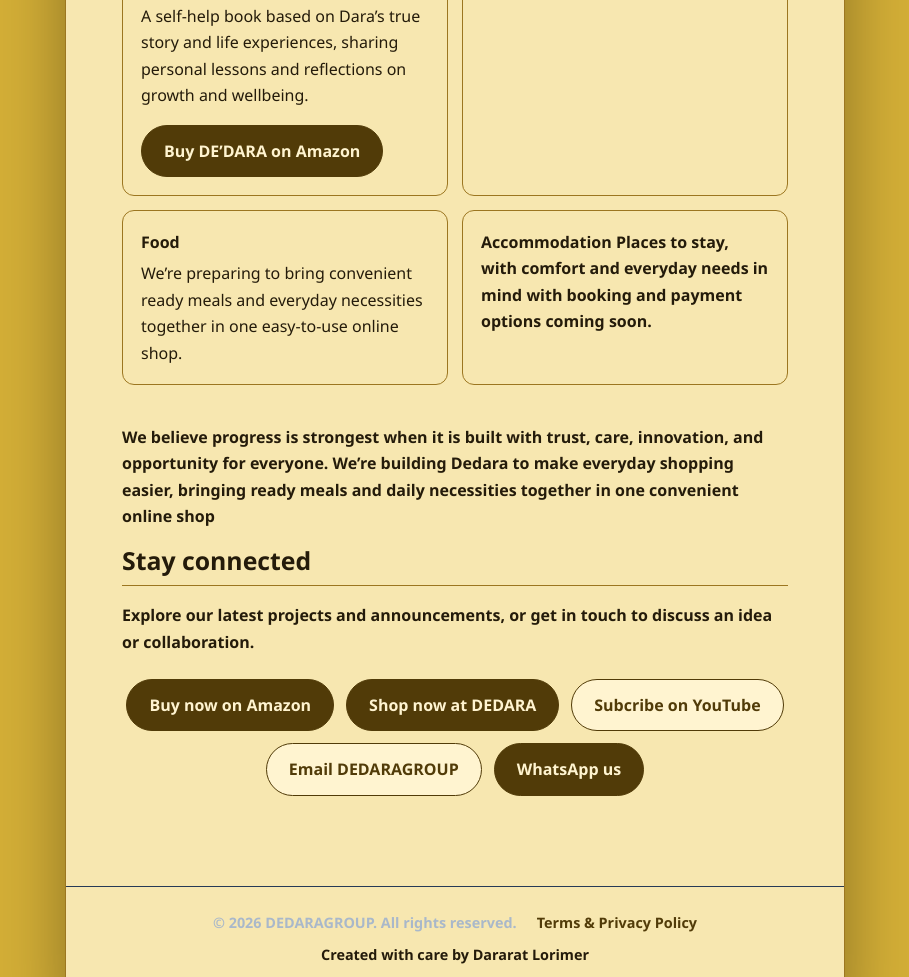
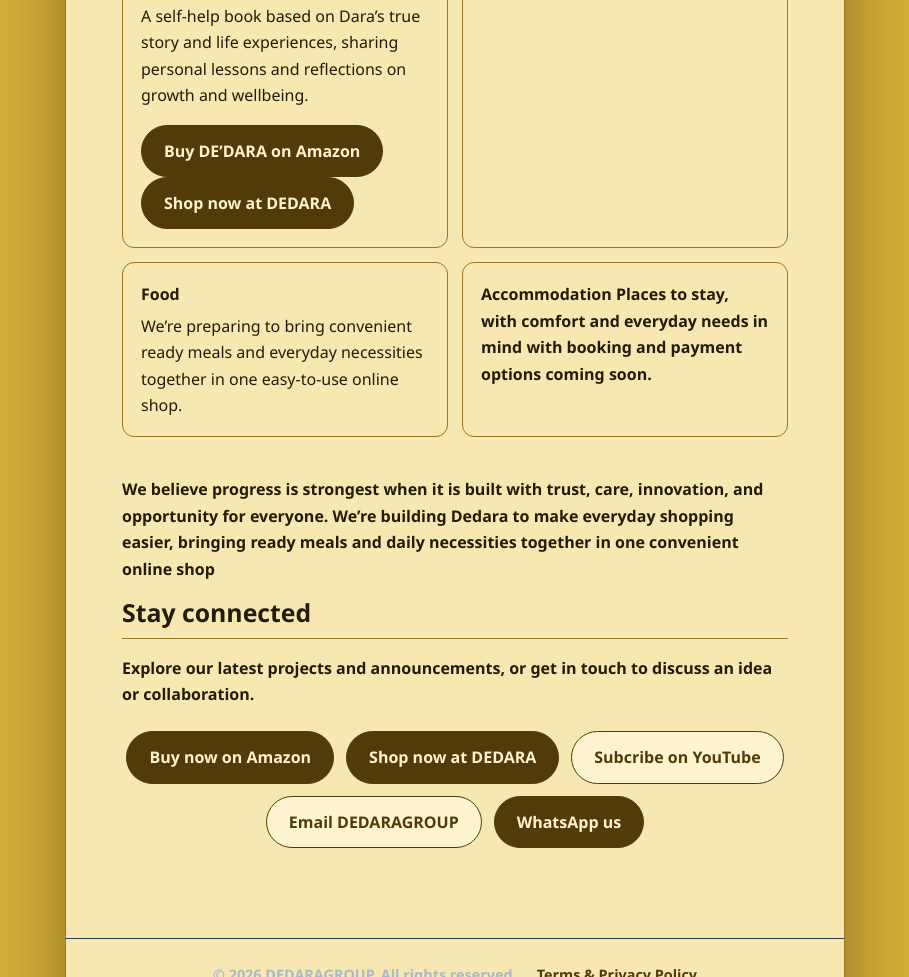
Before and after one commit to dararat2025/DEDARAGROUP, a plain HTML site: page index.html in a window 1280 px wide. Shown: the part 1542-2519 px from the top of the page, without its empty margins (185-1094 px from the left). Drawn offline with Linux system fonts and the light colour scheme.

Commit message:
Add new shop link to index.html

```diff
--- a/index.html
+++ b/index.html
@@ -281,6 +281,7 @@
   <a
     class="button button-primary"
     href="https://www.amazon.com/s?k=dararat lorimer" target="_blank" rel="noopener noreferrer" >Buy DE’DARA on Amazon </a>
+    <a class="button button-primary" href="https://buy.stripe.com/28EbJ190F73jfWt8J9dIA01" target="_blank" rel="noopener noreferrer">Shop now at DEDARA</a>
 </div></li>
                         <li><strong>Technology &amp; AI</strong> NLP, Practical digital tools to help people and businesses.</li>
                         <li><strong>Food</strong>We’re preparing to bring convenient ready meals and everyday necessities together in one easy-to-use online shop. </li>
```
